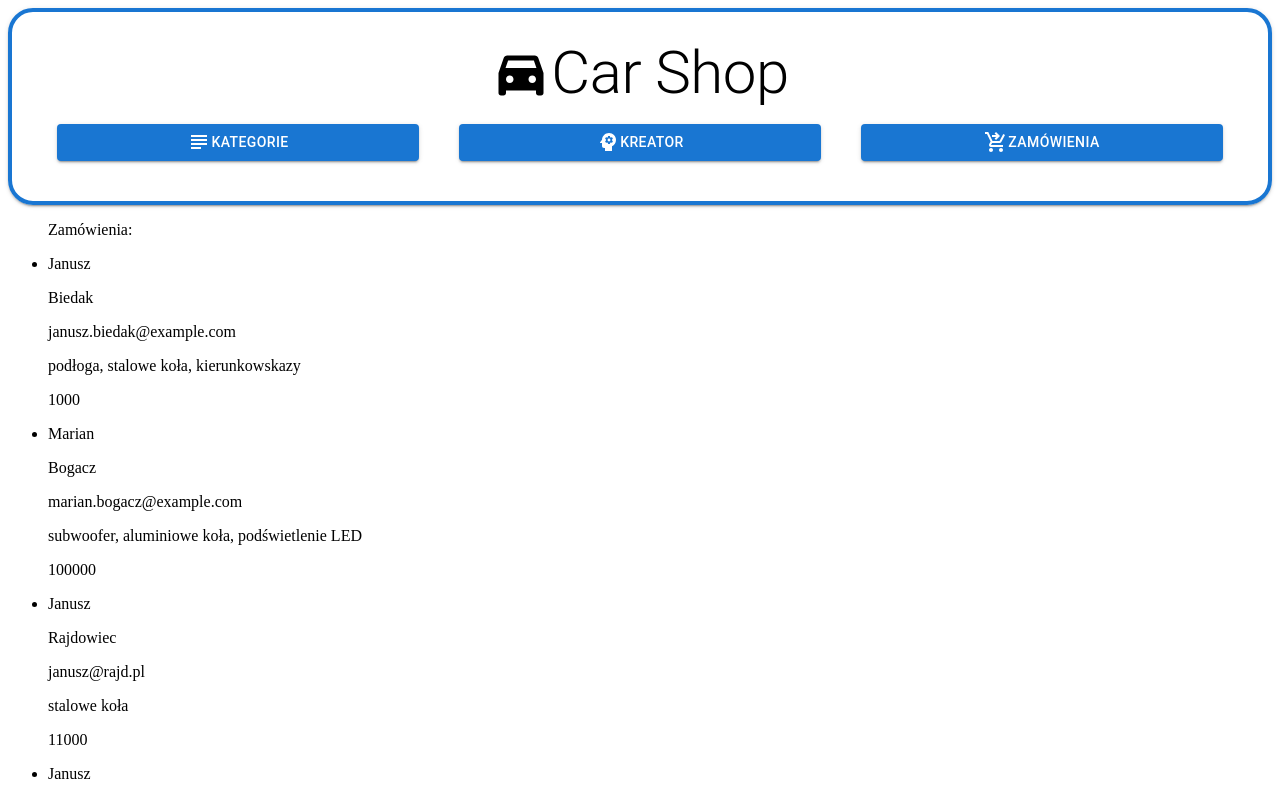
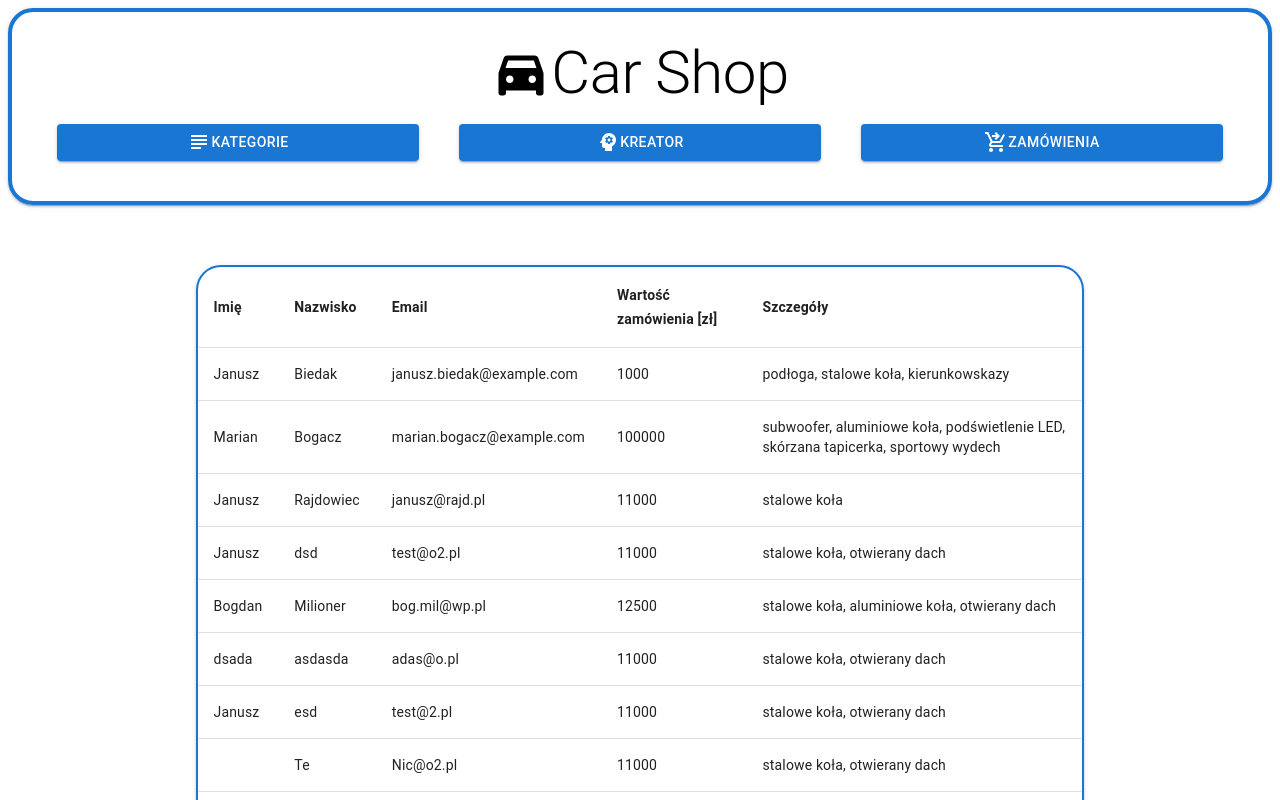
Before and after one commit to PiotrB95/CarShop, a React (Vite) app: page /orders in a window 1280 px wide. Shown: the top 800 px of the page. Built offline with nearby package versions, Linux system fonts and the light colour scheme; data requests are answered from the project's data file.

Commit message:
Added UI and table for orders

```diff
--- a/data/db.json
+++ b/data/db.json
@@ -51,7 +51,7 @@
       "lastName": "Bogacz",
       "email": "marian.bogacz@example.com",
       "value": 100000,
-      "details": "subwoofer, aluminiowe koła, podświetlenie LED"
+      "details": "subwoofer, aluminiowe koła, podświetlenie LED, skórzana tapicerka, sportowy wydech"
     },
     {
       "id": "02d3",
--- /dev/null
+++ b/src/components/orders/ordersList.tsx
@@ -0,0 +1,44 @@
+import {
+  Table,
+  TableBody,
+  TableCell,
+  TableContainer,
+  TableHead,
+  TableRow,
+} from '@mui/material'
+import { OrderEntity } from 'src/types/order'
+
+interface OrdersListInterface {
+  orders: OrderEntity[]
+}
+
+export const OrdersList = ({ orders }: OrdersListInterface) => {
+  return (
+    <TableContainer>
+      <Table>
+        <TableHead>
+          <TableRow>
+            <TableCell sx={{ fontWeight: 'bold' }}>Imię</TableCell>
+            <TableCell sx={{ fontWeight: 'bold' }}>Nazwisko</TableCell>
+            <TableCell sx={{ fontWeight: 'bold' }}>Email</TableCell>
+            <TableCell sx={{ fontWeight: 'bold' }}>
+              Wartość zamówienia [zł]
+            </TableCell>
+            <TableCell sx={{ fontWeight: 'bold' }}>Szczegóły</TableCell>
+          </TableRow>
+        </TableHead>
+        <TableBody>
+          {orders.map((order) => (
+            <TableRow key={order.id}>
+              <TableCell>{order.firstName}</TableCell>
+              <TableCell>{order.lastName}</TableCell>
+              <TableCell>{order.email}</TableCell>
+              <TableCell>{order.value}</TableCell>
+              <TableCell>{order.details}</TableCell>
+            </TableRow>
+          ))}
+        </TableBody>
+      </Table>
+    </TableContainer>
+  )
+}
--- a/src/routes/orders.tsx
+++ b/src/routes/orders.tsx
@@ -1,6 +1,8 @@
 import { createFileRoute } from '@tanstack/react-router'
 import { CircularProgress } from '@mui/material'
 import { useGetOrdersQuery } from '../queries/orders/useGetOrdersQuery'
+import { BasicWrapper } from '../components/basicWrapper'
+import { OrdersList } from '../components/orders/ordersList'
 
 const OrdersView = () => {
   const { data, isFetching } = useGetOrdersQuery()
@@ -10,21 +12,9 @@ const OrdersView = () => {
   if (!data) return <p>Brak zamówień.</p>
 
   return (
-    <>
-      <ul>
-        Zamówienia:
-        {data.map((order) => (
-          <li key={order.id}>
-            <p>{order.firstName}</p>
-            <p>{order.lastName}</p>
-            <p>{order.email}</p>
-            <p>{order.details}</p>
-            <p>{order.value}</p>
-          </li>
-        ))}
-      </ul>
-      <hr />
-    </>
+    <BasicWrapper>
+      <OrdersList orders={data} />
+    </BasicWrapper>
   )
 }
 
```
